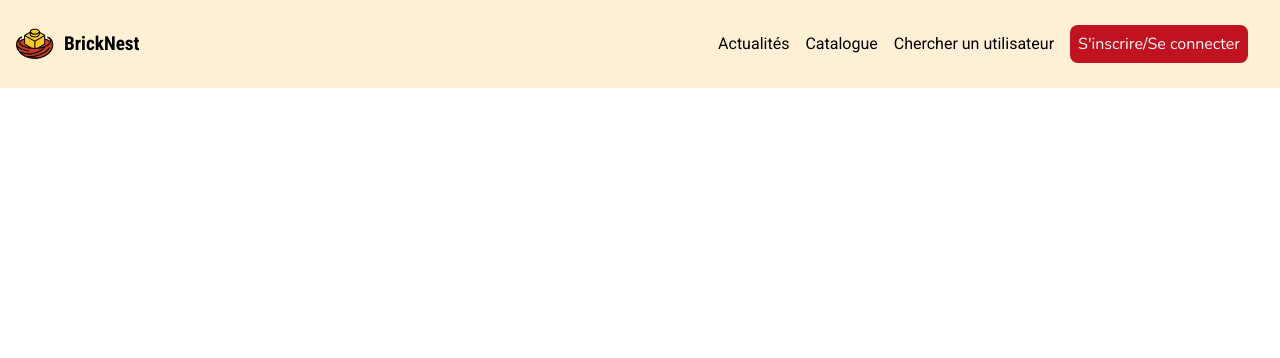
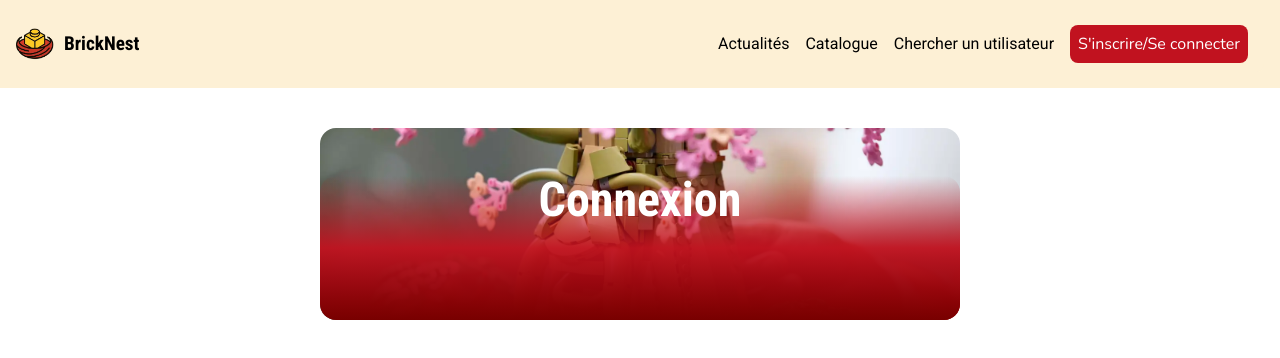
Before and after one commit to thAlexis/BrickNest_Frontend, a React (Vite) app: page /login in a window 1280 px wide. Shown: the top 358 px of the page. Built offline with nearby package versions, Linux system fonts and the light colour scheme.

Commit message:
feat(Login): add yup schema and background for login form

```diff
--- /dev/null
+++ b/src/validators/login.validator.js
@@ -0,0 +1,10 @@
+import * as yup from "yup";
+
+const loginSchema = yup.object({
+  mail: yup
+    .string()
+    .email("Adresse mail invalide")
+    .required("Adresse mail obligatoire"),
+});
+
+export default loginSchema;
--- a/src/views/Login.jsx
+++ b/src/views/Login.jsx
@@ -1,8 +1,24 @@
+import { useState } from "react";
+import mojo from "../assets/img/arbreMojo.webp";
+
 export default function Login() {
+  const [error, setError] = useState();
+
   return (
-    <div>
-      <h1>Connexion</h1>
-      <form></form>
+    <div className="lg:w-[100%] lg:h-[min-content] lg:rounded-[10rem] lg:rounded-[1rem] lg:flex lg:justify-center lg:mt-[8rem]">
+      <div
+        className="bg-cover bg-center h-[100vh] lg:h-[100%] relative lg:static lg:rounded-[1rem] lg:w-[40rem]"
+        style={{ backgroundImage: `url(${mojo})` }}
+      >
+        <div className="absolute lg:static inset-0 bg-gradient-to-b from-transparent via-[#C1121F]/95 to-[#780000] lg:rounded-[1rem] lg:h-[100%] lg:pb-[1rem]">
+          <div className="flex justify-center items-center mt-[7rem] md:mt-[10rem] lg:mt-[3rem] lg:mb-[3rem] flex-col">
+            <h1 className="font-robotoCond font-[700] text-white text-3xl md:text-4xl lg:text-5xl">
+              Connexion
+            </h1>
+            <form className="flex flex-col items-center text-white mt-[0.5rem] lg:mt-[2rem] w-[50%] md:w-[20rem]"></form>
+          </div>
+        </div>
+      </div>
     </div>
   );
 }
--- a/src/views/Register.jsx
+++ b/src/views/Register.jsx
@@ -103,7 +103,9 @@ export default function Register() {
             </form>
             <span className="mt-[0.5rem] text-base text-white ">
               Vous avez déjà un compte ?{" "}
-              <Link className="underline">Connectez-vous</Link>
+              <Link to="/login" className="underline">
+                Connectez-vous
+              </Link>
             </span>
           </div>
         </div>
```
Also changed, not shown: src/assets/img/arbreMojo.webp (added), src/assets/img/d&dLego.webp (added).
